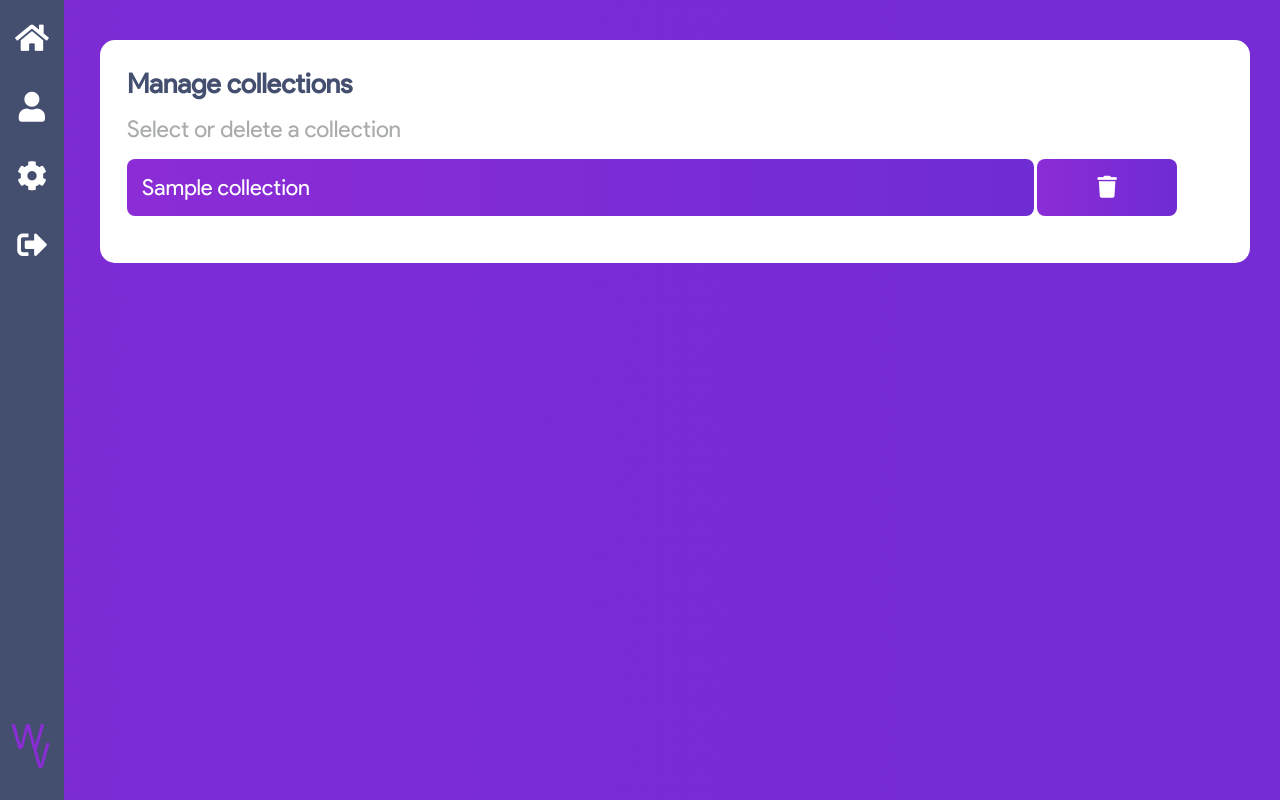
After one commit to MartonDev/WordVersus, a PHP site: page /dashboard/collections/ in a window 1280 px wide. The commit adds this page. Run offline with PHP 8.4, Linux system fonts and the light colour scheme; the visitor is signed in with stand-in values (Sample User, id 1); tables that the repository leaves empty or names only in its code hold one stand-in row (values such as "Sample post"); some libraries are stand-ins or nearby versions.

Commit message:
Started collections

```diff
--- a/assets/css/dashboard.css
+++ b/assets/css/dashboard.css
@@ -372,6 +372,41 @@
 
 }
 
+.collection {
+
+  width: 100%;
+  margin: 0 0 20px 0;
+  padding: 0;
+
+}
+
+.collection .collection-name {
+
+  text-decoration: none;
+  padding: 15px;
+  border-radius: 8px;
+  color: #fff;
+  font-size: 22px;
+  background: linear-gradient(270deg, #6f2cd3, #8c2cd6);
+  width: 80%;
+  display: inline-block;
+
+}
+
+.collection .delete-collection {
+
+  text-decoration: none;
+  padding: 15px;
+  border-radius: 8px;
+  color: #fff;
+  font-size: 22px;
+  background: linear-gradient(270deg, #6f2cd3, #8c2cd6);
+  width: 10%;
+  display: inline-block;
+  text-align: center;
+
+}
+
 @media screen and (max-width: 790px) {
 
   .dashboard .container .main {
--- /dev/null
+++ b/assets/inc/classes/Collection.php
@@ -0,0 +1,58 @@
+<?php
+
+  class Collection {
+
+    public function getCollections() {
+
+      $collections = array();
+      $userObj = new User();
+
+      $mysqli = new mysqli("localhost", MYSQL_USERNAME, MYSQL_PASSWORD, MYSQL_DATABASE);
+
+      $exc = $mysqli->prepare("SELECT `id` FROM `collections` ORDER BY `id` DESC LIMIT 1");
+      $exc->execute();
+      $exc->bind_result($best_id);
+      $exc->fetch();
+      $exc->close();
+
+      $collection = $mysqli->prepare("SELECT `user_id` FROM `collections` WHERE `id`=?");
+
+      for($i = 0; $i < $best_id; $i++) {
+
+        $j = $i + 1;
+
+        $collection->bind_param("i", $j);
+        $collection->execute();
+        $collection->bind_result($currCollectionUserID);
+        $collection->fetch();
+
+        if($currCollectionUserID == $userObj->getUserId()) {
+
+          array_push($collections, $j);
+
+        }
+
+      }
+
+      return $collections;
+
+    }
+
+    public function getCollection($collection_id) {
+
+      $mysqli = new mysqli("localhost", MYSQL_USERNAME, MYSQL_PASSWORD, MYSQL_DATABASE);
+
+      $exc = $mysqli->prepare("SELECT `name` FROM `collections` WHERE `id`=?");
+      $exc->bind_param("i", $collection_id);
+      $exc->execute();
+      $exc->bind_result($collection_name);
+      $exc->fetch();
+      $exc->close();
+
+      return $collection_name;
+
+    }
+
+  }
+
+ ?>
--- a/assets/inc/classes/User.php
+++ b/assets/inc/classes/User.php
@@ -19,6 +19,22 @@
     public function getUsername() {
 
       return $_SESSION["username"];
+
+    }
+
+    public function getUserId() {
+
+      $username_to_bind = $this->getUsername();
+
+      $mysqli = new mysqli("localhost", MYSQL_USERNAME, MYSQL_PASSWORD, MYSQL_DATABASE);
+
+      $exc = $mysqli->prepare("SELECT `id` FROM `users` WHERE `username`=?");
+      $exc->bind_param("s", $username_to_bind);
+      $exc->execute();
+      $exc->bind_result($id_bind);
+      $exc->fetch();
+
+      return $id_bind;
 
     }
 
@@ -150,13 +166,11 @@
       $exc->execute();
       $exc->bind_result($hashed_password);
       $exc->fetch();
+      $exc->close();
 
       if(password_verify($currentPassword, $hashed_password)) {
 
         $new_hashed_password = password_hash($newPassword, PASSWORD_DEFAULT, ['cost' => 12]);
-
-        //idk why does it needs it again
-        $mysqli = new mysqli("localhost", MYSQL_USERNAME, MYSQL_PASSWORD, MYSQL_DATABASE);
 
         $exc = $mysqli->prepare("UPDATE `users` SET `password`=? WHERE `username`=?");
         $exc->bind_param("ss", $new_hashed_password, $username);
--- /dev/null
+++ b/dashboard/collections/index.php
@@ -0,0 +1,66 @@
+<?php
+
+  $page = "Dashboard";
+
+  require '../../assets/inc/header.inc.php';
+  require '../../assets/inc/classes/Collection.php';
+
+  $collectionObj = new Collection();
+  $collections = $collectionObj->getCollections();
+
+ ?>
+
+ <div class="dashboard">
+
+   <div class="sidenav">
+
+     <div class="menu">
+
+       <a href="../index.php"><i class="fas fa-home"></i></a>
+       <a href="../profile.php"><i class="fas fa-user"></i></a>
+       <a href="../settings.php"><i class="fas fa-cog"></i></a>
+       <a href="?logout=1"><i class="fas fa-sign-out-alt"></i></a>
+
+       <img class="logo" src="../../assets/img/icon.png" />
+
+     </div>
+
+   </div>
+
+   <div class="container">
+
+     <div class="main">
+
+       <h1 class="title">Manage collections</h1>
+       <h1>Select or delete a collection</h1>
+
+       <?php
+
+        for($i = 0; $i < count($collections); $i++) {
+
+          echo '
+
+            <div class="collection">
+
+              <a href="edit.php?id=' . $collections[$i] . '" class="collection-name">' . $collectionObj->getCollection($collections[$i]) . '</a>
+              <a href="?delete=' . $collections[$i] . '" class="delete-collection"><i class="fas fa-trash"></i></a>
+
+            </div>
+
+          ';
+
+        }
+
+        ?>
+
+     </div>
+
+   </div>
+
+ </div>
+
+<?php
+
+  require '../../assets/inc/footer.inc.php';
+
+ ?>
```
Also changed, not shown: dashboard/collections/create.php (added), dashboard/collections/edit.php (added).
